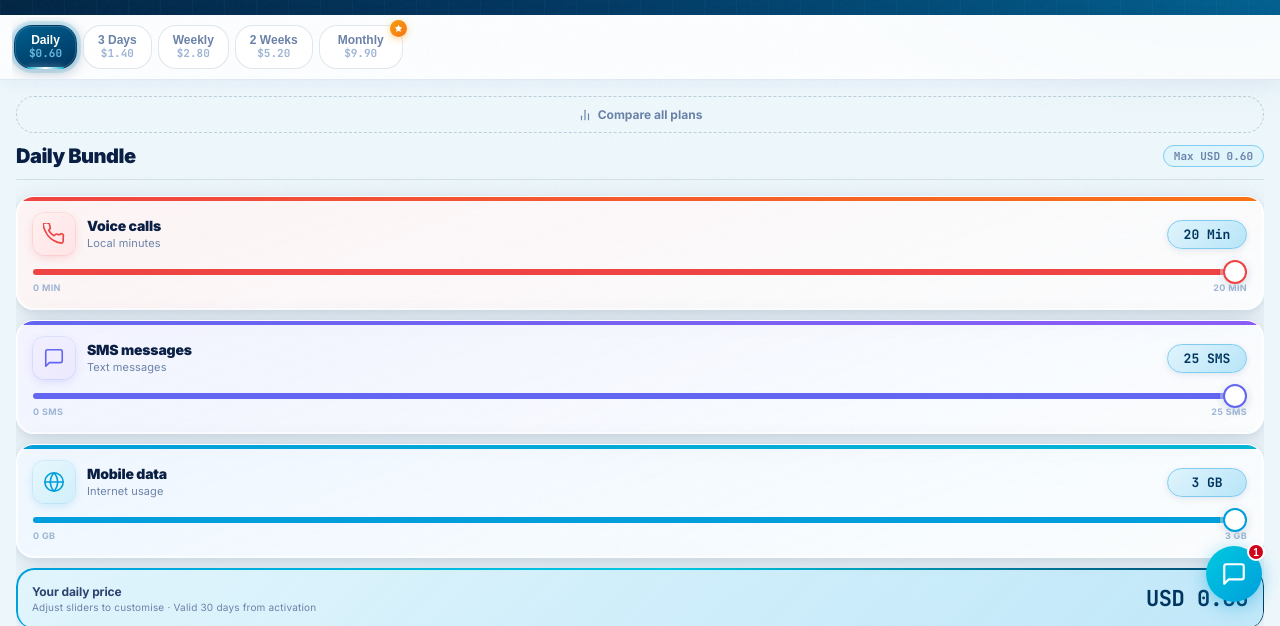
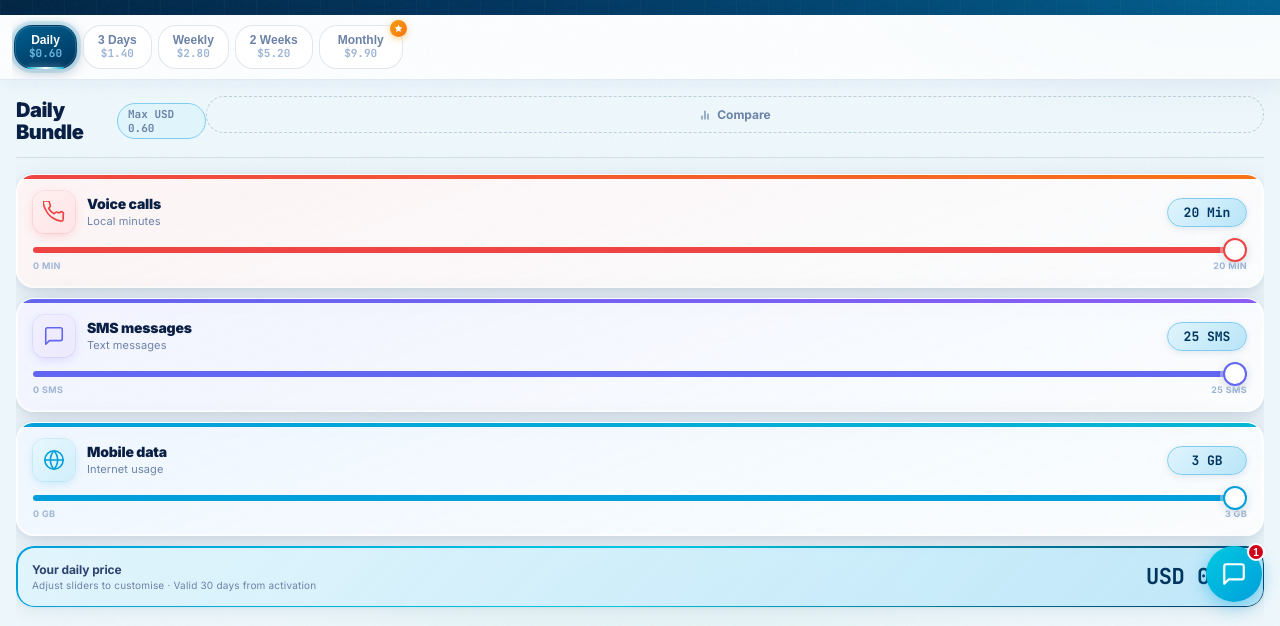
Before and after one commit to Lenkartel/Econet-v2, a website: page index.html in a window 1280 px wide. Shown: the part 174-800 px from the top of the page. Drawn offline with Linux system fonts and the light colour scheme.

Commit message:
Update index.html

```diff
--- a/index.html
+++ b/index.html
@@ -941,8 +941,7 @@
   <!-- BODY -->
   <div class="body" id="bodyScroll">
     <div class="plan-panel active" id="panel-daily">
-      <button class="compare-btn" onclick="openCompare()" aria-label="Compare all plans"><svg width="14" height="14" viewBox="0 0 24 24" fill="none" stroke="currentColor" stroke-width="2" stroke-linecap="round" stroke-linejoin="round"><line x1="18" y1="20" x2="18" y2="10"/><line x1="12" y1="20" x2="12" y2="4"/><line x1="6" y1="20" x2="6" y2="14"/></svg>Compare all plans</button>
-      <div class="panel-head"><div class="panel-title">Daily Bundle</div><div class="panel-max">Max USD 0.60</div></div>
+      <div class="panel-head"><div class="panel-title">Daily Bundle</div><div class="panel-max">Max USD 0.60</div><button class="compare-btn" onclick="openCompare()" aria-label="Compare all plans"><svg width="12" height="12" viewBox="0 0 24 24" fill="none" stroke="currentColor" stroke-width="2.5" stroke-linecap="round" stroke-linejoin="round"><line x1="18" y1="20" x2="18" y2="10"/><line x1="12" y1="20" x2="12" y2="4"/><line x1="6" y1="20" x2="6" y2="14"/></svg>Compare</button></div>
       <div class="slider-card voice-card" id="card-sr-voice-daily">
         <div class="sc-head"><div class="sc-left"><div class="sc-icon"><svg viewBox="0 0 24 24" fill="none" stroke="currentColor" stroke-width="1.75" stroke-linecap="round" stroke-linejoin="round"><path d="M22 16.92v3a2 2 0 01-2.18 2 19.79 19.79 0 01-8.63-3.07A19.5 19.5 0 013.07 9.81 19.79 19.79 0 01.14 1.18 2 2 0 012.13 0h3a2 2 0 012 1.72c.127.96.361 1.903.7 2.81a2 2 0 01-.45 2.11L6.09 7.91a16 16 0 006 6l1.27-1.27a2 2 0 012.11-.45c.907.339 1.85.573 2.81.7A2 2 0 0122 14.92z"/></svg></div><div><div class="sc-name">Voice calls</div><div class="sc-hint">Local minutes</div></div></div><div class="sc-val" id="sv-daily">20 Min</div></div>
         <div class="slider-wrap">
@@ -979,8 +978,7 @@
     </div>
 
     <div class="plan-panel" id="panel-3days">
-      <button class="compare-btn" onclick="openCompare()" aria-label="Compare all plans"><svg width="14" height="14" viewBox="0 0 24 24" fill="none" stroke="currentColor" stroke-width="2" stroke-linecap="round" stroke-linejoin="round"><line x1="18" y1="20" x2="18" y2="10"/><line x1="12" y1="20" x2="12" y2="4"/><line x1="6" y1="20" x2="6" y2="14"/></svg>Compare all plans</button>
-      <div class="panel-head"><div class="panel-title">3-Day Bundle</div><div class="panel-max">Max USD 1.40</div></div>
+      <div class="panel-head"><div class="panel-title">3-Day Bundle</div><div class="panel-max">Max USD 1.40</div><button class="compare-btn" onclick="openCompare()" aria-label="Compare all plans"><svg width="12" height="12" viewBox="0 0 24 24" fill="none" stroke="currentColor" stroke-width="2.5" stroke-linecap="round" stroke-linejoin="round"><line x1="18" y1="20" x2="18" y2="10"/><line x1="12" y1="20" x2="12" y2="4"/><line x1="6" y1="20" x2="6" y2="14"/></svg>Compare</button></div>
       <div class="slider-card voice-card" id="card-sr-voice-3days">
         <div class="sc-head"><div class="sc-left"><div class="sc-icon"><svg viewBox="0 0 24 24" fill="none" stroke="currentColor" stroke-width="1.75" stroke-linecap="round" stroke-linejoin="round"><path d="M22 16.92v3a2 2 0 01-2.18 2 19.79 19.79 0 01-8.63-3.07A19.5 19.5 0 013.07 9.81 19.79 19.79 0 01.14 1.18 2 2 0 012.13 0h3a2 2 0 012 1.72c.127.96.361 1.903.7 2.81a2 2 0 01-.45 2.11L6.09 7.91a16 16 0 006 6l1.27-1.27a2 2 0 012.11-.45c.907.339 1.85.573 2.81.7A2 2 0 0122 14.92z"/></svg></div><div><div class="sc-name">Voice calls</div><div class="sc-hint">Local minutes</div></div></div><div class="sc-val" id="sv-3days">50 Min</div></div>
         <div class="slider-wrap">
@@ -1017,8 +1015,7 @@
     </div>
 
     <div class="plan-panel" id="panel-weekly">
-      <button class="compare-btn" onclick="openCompare()" aria-label="Compare all plans"><svg width="14" height="14" viewBox="0 0 24 24" fill="none" stroke="currentColor" stroke-width="2" stroke-linecap="round" stroke-linejoin="round"><line x1="18" y1="20" x2="18" y2="10"/><line x1="12" y1="20" x2="12" y2="4"/><line x1="6" y1="20" x2="6" y2="14"/></svg>Compare all plans</button>
-      <div class="panel-head"><div class="panel-title">Weekly Bundle</div><div class="panel-max">Max USD 2.80</div></div>
+      <div class="panel-head"><div class="panel-title">Weekly Bundle</div><div class="panel-max">Max USD 2.80</div><button class="compare-btn" onclick="openCompare()" aria-label="Compare all plans"><svg width="12" height="12" viewBox="0 0 24 24" fill="none" stroke="currentColor" stroke-width="2.5" stroke-linecap="round" stroke-linejoin="round"><line x1="18" y1="20" x2="18" y2="10"/><line x1="12" y1="20" x2="12" y2="4"/><line x1="6" y1="20" x2="6" y2="14"/></svg>Compare</button></div>
       <div class="slider-card voice-card" id="card-sr-voice-weekly">
         <div class="sc-head"><div class="sc-left"><div class="sc-icon"><svg viewBox="0 0 24 24" fill="none" stroke="currentColor" stroke-width="1.75" stroke-linecap="round" stroke-linejoin="round"><path d="M22 16.92v3a2 2 0 01-2.18 2 19.79 19.79 0 01-8.63-3.07A19.5 19.5 0 013.07 9.81 19.79 19.79 0 01.14 1.18 2 2 0 012.13 0h3a2 2 0 012 1.72c.127.96.361 1.903.7 2.81a2 2 0 01-.45 2.11L6.09 7.91a16 16 0 006 6l1.27-1.27a2 2 0 012.11-.45c.907.339 1.85.573 2.81.7A2 2 0 0122 14.92z"/></svg></div><div><div class="sc-name">Voice calls</div><div class="sc-hint">Local minutes</div></div></div><div class="sc-val" id="sv-weekly">120 Min</div></div>
         <div class="slider-wrap">
@@ -1055,8 +1052,7 @@
     </div>
 
     <div class="plan-panel" id="panel-2weeks">
-      <button class="compare-btn" onclick="openCompare()" aria-label="Compare all plans"><svg width="14" height="14" viewBox="0 0 24 24" fill="none" stroke="currentColor" stroke-width="2" stroke-linecap="round" stroke-linejoin="round"><line x1="18" y1="20" x2="18" y2="10"/><line x1="12" y1="20" x2="12" y2="4"/><line x1="6" y1="20" x2="6" y2="14"/></svg>Compare all plans</button>
-      <div class="panel-head"><div class="panel-title">2-Week Bundle</div><div class="panel-max">Max USD 5.20</div></div>
+      <div class="panel-head"><div class="panel-title">2-Week Bundle</div><div class="panel-max">Max USD 5.20</div><button class="compare-btn" onclick="openCompare()" aria-label="Compare all plans"><svg width="12" height="12" viewBox="0 0 24 24" fill="none" stroke="currentColor" stroke-width="2.5" stroke-linecap="round" stroke-linejoin="round"><line x1="18" y1="20" x2="18" y2="10"/><line x1="12" y1="20" x2="12" y2="4"/><line x1="6" y1="20" x2="6" y2="14"/></svg>Compare</button></div>
       <div class="slider-card voice-card" id="card-sr-voice-2weeks">
         <div class="sc-head"><div class="sc-left"><div class="sc-icon"><svg viewBox="0 0 24 24" fill="none" stroke="currentColor" stroke-width="1.75" stroke-linecap="round" stroke-linejoin="round"><path d="M22 16.92v3a2 2 0 01-2.18 2 19.79 19.79 0 01-8.63-3.07A19.5 19.5 0 013.07 9.81 19.79 19.79 0 01.14 1.18 2 2 0 012.13 0h3a2 2 0 012 1.72c.127.96.361 1.903.7 2.81a2 2 0 01-.45 2.11L6.09 7.91a16 16 0 006 6l1.27-1.27a2 2 0 012.11-.45c.907.339 1.85.573 2.81.7A2 2 0 0122 14.92z"/></svg></div><div><div class="sc-name">Voice calls</div><div class="sc-hint">Local minutes</div></div></div><div class="sc-val" id="sv-2weeks">250 Min</div></div>
         <div class="slider-wrap">
@@ -1093,8 +1089,7 @@
     </div>
 
     <div class="plan-panel" id="panel-monthly">
-      <button class="compare-btn" onclick="openCompare()" aria-label="Compare all plans"><svg width="14" height="14" viewBox="0 0 24 24" fill="none" stroke="currentColor" stroke-width="2" stroke-linecap="round" stroke-linejoin="round"><line x1="18" y1="20" x2="18" y2="10"/><line x1="12" y1="20" x2="12" y2="4"/><line x1="6" y1="20" x2="6" y2="14"/></svg>Compare all plans</button>
-      <div class="panel-head"><div class="panel-title">Monthly Bundle</div><div class="panel-max">Max USD 9.90</div></div>
+      <div class="panel-head"><div class="panel-title">Monthly Bundle</div><div class="panel-max">Max USD 9.90</div><button class="compare-btn" onclick="openCompare()" aria-label="Compare all plans"><svg width="12" height="12" viewBox="0 0 24 24" fill="none" stroke="currentColor" stroke-width="2.5" stroke-linecap="round" stroke-linejoin="round"><line x1="18" y1="20" x2="18" y2="10"/><line x1="12" y1="20" x2="12" y2="4"/><line x1="6" y1="20" x2="6" y2="14"/></svg>Compare</button></div>
       <div class="best-banner"><svg width="14" height="14" viewBox="0 0 24 24" fill="#d97706" stroke="none"><polygon points="12,2 15.09,8.26 22,9.27 17,14.14 18.18,21.02 12,17.77 5.82,21.02 7,14.14 2,9.27 8.91,8.26"/></svg> Best value — save more with monthly</div>
       <div class="slider-card voice-card" id="card-sr-voice-monthly">
         <div class="sc-head"><div class="sc-left"><div class="sc-icon"><svg viewBox="0 0 24 24" fill="none" stroke="currentColor" stroke-width="1.75" stroke-linecap="round" stroke-linejoin="round"><path d="M22 16.92v3a2 2 0 01-2.18 2 19.79 19.79 0 01-8.63-3.07A19.5 19.5 0 013.07 9.81 19.79 19.79 0 01.14 1.18 2 2 0 012.13 0h3a2 2 0 012 1.72c.127.96.361 1.903.7 2.81a2 2 0 01-.45 2.11L6.09 7.91a16 16 0 006 6l1.27-1.27a2 2 0 012.11-.45c.907.339 1.85.573 2.81.7A2 2 0 0122 14.92z"/></svg></div><div><div class="sc-name">Voice calls</div><div class="sc-hint">Local minutes</div></div></div><div class="sc-val" id="sv-monthly">600 Min</div></div>
```
